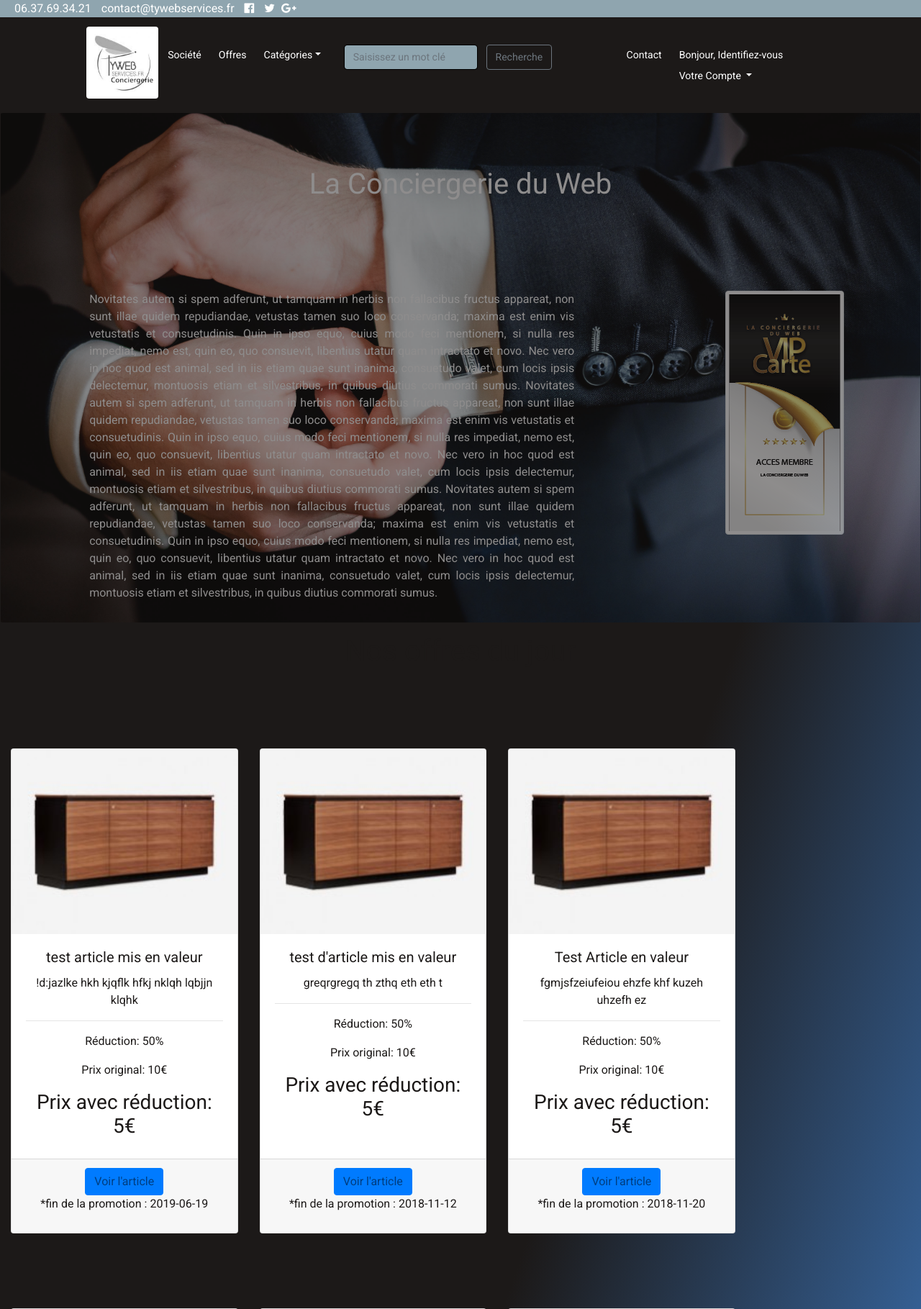
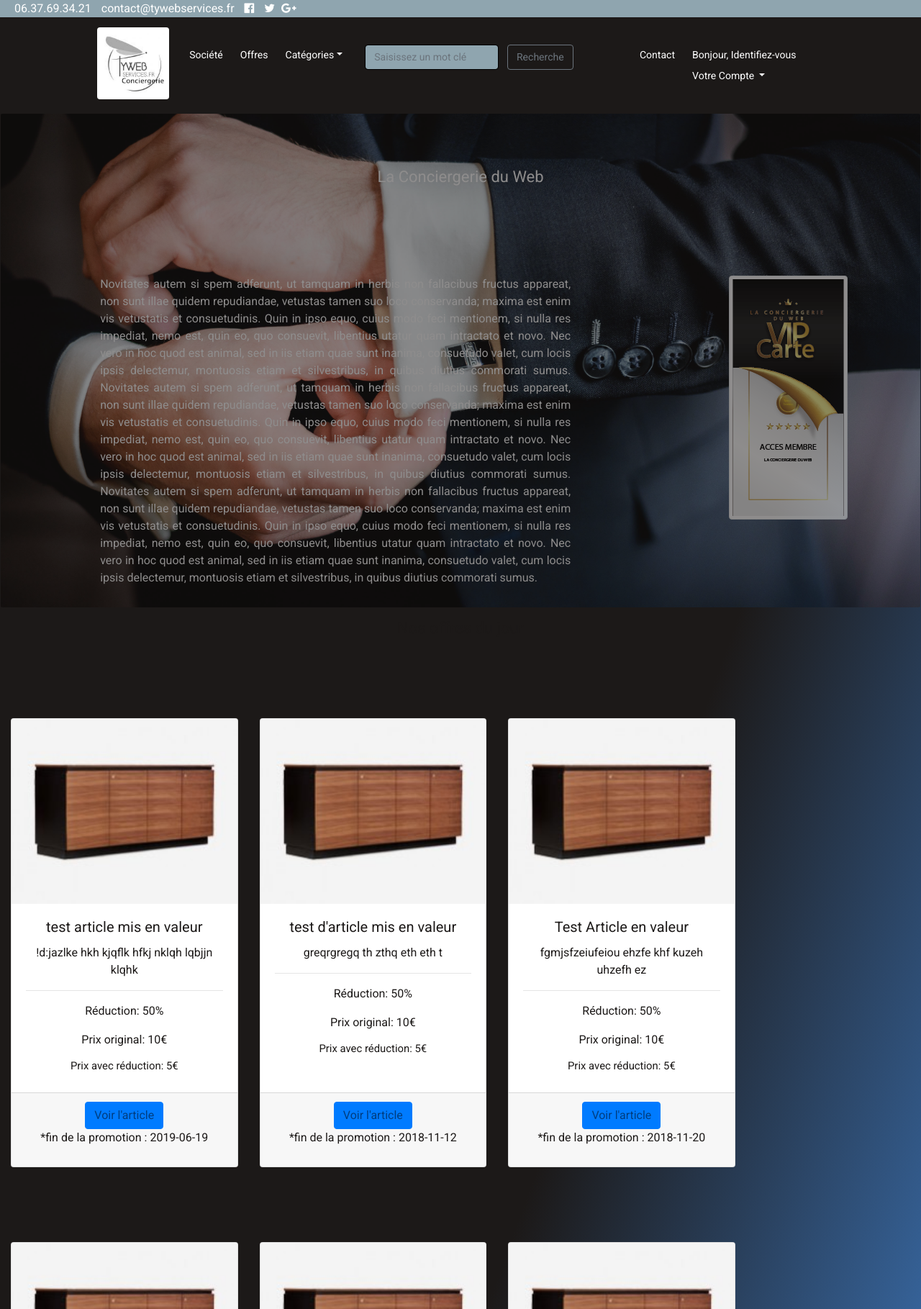
Before and after one commit to Shinfreyr/ConciergerieDuWeb, a PHP site: page / in a window 1280 px wide. Shown: the top 1819 px of the page at 72% size. Run offline with PHP 8.4, Linux system fonts and the light colour scheme; data comes from the database, SQL or seed files in the repository; some libraries are stand-ins or nearby versions.

Commit message:
remplacer les xs par col- ou col-sm bootrstrap4

```diff
--- a/src/Public/css/style.css
+++ b/src/Public/css/style.css
@@ -1,7 +1,7 @@
 /*Reset ++++++++++++++++++++++++++++++++++++++++++++++++++++++++++++++++++++++++++++++++++++++++++++++ */
 .card {
-    margin:0 0;
-    padding:0 0;
+    margin: 0;
+    padding: 0;
 }
 
 /*Header +++++++++++++++++++++++++++++++++++++++++++++++++++++++++++++++++++++++++++++++++++++++++++++ */
@@ -394,6 +394,15 @@ body ++++++++++++++++++++++++++ */
 #margemenu{
     display:block;
 }
+h4{
+    font-size:1em;
+    }
+h3{
+font-size:0.929em;
+}
+h1{
+    font-size:1.375em;
+}
 }
 @media (min-width: 769px) and (max-width: 996px) {
 #margemenu{
@@ -406,8 +415,20 @@ body ++++++++++++++++++++++++++ */
 display:none;
 }
  }
+.card {
+ flex: 1;
+ margin-left:10%;
+}
 
-
+h4{
+    font-size:1em;
+    }
+h3{
+font-size:0.929em;
+}
+h1{
+    font-size:1.375em;
+}
 
 /* @media screen and (max-width:768px)+++++++++++++++++++++++++++++*/
 
@@ -448,4 +469,7 @@ h1{
     display:block;
 }
 
+
+
+
 }/* fin de  @media screen and (max-width:768px)+++++++++++++++++++++++++++++*/
--- a/src/View/Frontend/indexView.php
+++ b/src/View/Frontend/indexView.php
@@ -9,7 +9,7 @@
 <div class="alert welcome hauteurclass col-12 someClass parallax" id="up" role="alert"  style="background-image: url('src/Public/images/mains.jpg');">
         <h1 class=" MgHtBs blanc">La Conciergerie du Web</h1>
         <div id="contImgTxt">
-            <div class="element offset-xl-1">
+            <div class="element col-xl-11 offset-xl-1">
                 <p class="text-justify blanc" >Novitates autem si spem adferunt, ut tamquam in herbis non fallacibus fructus appareat, non sunt illae quidem repudiandae, vetustas tamen suo loco conservanda; maxima est enim vis vetustatis et consuetudinis. Quin in ipso equo, cuius modo feci mentionem, si nulla res impediat, nemo est, quin eo, quo consuevit, libentius utatur quam intractato et novo. Nec vero in hoc quod est animal, sed in iis etiam quae sunt inanima, consuetudo valet, cum locis ipsis delectemur, montuosis etiam et silvestribus, in quibus diutius commorati sumus.
                 Novitates autem si spem adferunt, ut tamquam in herbis non fallacibus fructus appareat, non sunt illae quidem repudiandae, vetustas tamen suo loco conservanda; maxima est enim vis vetustatis et consuetudinis. Quin in ipso equo, cuius modo feci mentionem, si nulla res impediat, nemo est, quin eo, quo consuevit, libentius utatur quam intractato et novo. Nec vero in hoc quod est animal, sed in iis etiam quae sunt inanima, consuetudo valet, cum locis ipsis delectemur, montuosis etiam et silvestribus, in quibus diutius commorati sumus.
                 Novitates autem si spem adferunt, ut tamquam in herbis non fallacibus fructus appareat, non sunt illae quidem repudiandae, vetustas tamen suo loco conservanda; maxima est enim vis vetustatis et consuetudinis. Quin in ipso equo, cuius modo feci mentionem, si nulla res impediat, nemo est, quin eo, quo consuevit, libentius utatur quam intractato et novo. Nec vero in hoc quod est animal, sed in iis etiam quae sunt inanima, consuetudo valet, cum locis ipsis delectemur, montuosis etiam et silvestribus, in quibus diutius commorati sumus.
@@ -26,8 +26,9 @@
 
 <!-- Service Card ++++++++++++++++++++++++++++++++++++++++++++++++++++++++++++++++++++++++++++++++++++++++ -->
 <div class="row justify-content-center"><h1 class="alert-heading ">Nos offres du jour</h1></div>
-<div col-12>
-<div class="card-deck col-10 text-center" >
+<div row>
+
+<div class="card-deck col-sm-12 col-md-10 col-lg-10 col-xl-10 text-center" >
 
     <?php
         while ($db1 = $request->fetch()) {
@@ -79,10 +80,10 @@
 
 <!-- formulaire de contact et nos coordonnées ++++++++++++++++++++++++++++ -->
 <div class="row someClassvannes margeshautetbas" style="background-image: url('src/Public/test.jpg');" >
-          <div class="col-xs-12 col-sm-6 col-lg-5 offset-md-1 someClassgauche">
+          <div class="col-sm-6 col-md-6 offset-md-1  col-lg-5 someClassgauche">
 
 <!-- tite formulaire de contact ++++++++++++++++++++++++++++ -->
-            <div class="col-lg-12">
+            <div class="col-12">
                  <div class="titleprghp text-center">
                   <span class="prg"><h5>Comment pouvons-nous vous aider ?</h5></span>
                  </div>
@@ -154,7 +155,7 @@
                             </div>
                     </div>
                 <div class="form-group">
-                       <div class="boutton col-lg-12 col-md-12 col-xs-12">
+                       <div class="boutton col-lg-12 col-md-12 col-12">
                             <div class="text-center">
                                 <button name="submit" id="cancel" type="reset" value="reset" class="btn btn-outline-secondary my-2 my-sm-0 taille13">Annuler</button>
 
@@ -165,8 +166,8 @@
 
              </div> <!--+++++++++++++++++++++++++++++++++++++</form> </div du formulaire de contact form-->
           </div> <!--+++++++++++++++++++++++++++++++++++++ fin du formulaire de contact form partie gauche-->
-         <div class="col-xs-12"><br> </div>
-          <div class="col-xs-12 col-sm-5 offset-sm-1 col-md-3  offset-md-1 col-lg-4 offset-lg-1 someClassdroite"><!--+++++++++++++++++++++++++++++++++++++debut du formulaire de contact form partie droite-->
+         <div class="col-1"><br> </div>
+          <div class="col-sm-5 col-md-3 col-lg-3 col-xl-4 someClassdroite"><!--+++++++++++++++++++++++++++++++++++++debut du formulaire de contact form partie droite-->
             <div class="col-lg-12">
                 <div class="titleprghp text-center">
                     <span class="prg"><h5>Nos coordonnées</h5></span>
--- a/src/View/Frontend/template.php
+++ b/src/View/Frontend/template.php
@@ -65,8 +65,8 @@
             <!-- Navbar avec fond noir brillant avec classe bg-navbar  ++++++++++++++++++++++++++++++++++++++++++++++++++++++++++++++++++++++++++++++++++++++++++++ -->
             <nav class="navbar navbar-expand-lg navbar-light bg-navbar header-nav navbarcenter ">
             <div class="row">
-                <div class="col-xs-12 MgHtBsGeDe">
-                    <div class="col-xs-6 offset-xs-1">
+                <div class="col-12 MgHtBsGeDe">
+                    <div class="col-6 offset-sm-1">
                     <button class="navbar-toggler bg-light" type="button" data-toggle="collapse" data-target="#navbarSupportedContent" aria-controls="navbarSupportedContent" aria-expanded="false" aria-label="Toggle navigation">
                         <span class="navbar-toggler-icon "></span>
                         <span>MENU</span>
@@ -81,9 +81,9 @@
                 </div>
             </div>
               <!-- affichage logo petit +++++++++++++++++++++++++++++++ -->
-                    <div class="alogoPt">
+                    <div class="alogoPt"" id="tt"">
                     <a class="navbar-brand taille13 " href="index.php">
-                    <img src="src/Public/images/logoTywebServices.jpg" alt="Accueil" class="rounded mx-auto d-block" style="height:100px; width:100px;" id="logo"></a>
+                    <img src="src/Public/images/logoTywebServices.jpg" alt="Accueil" class="rounded mx-auto d-block" style="height:80px; width:80px;" id="logo"></a>
                     </div>
 
                <!-- navbar grand modele  ++++++++++++++++++++++++++++++++++++++++++++++++++++++++++++++++++++++++++++++++++++++++++++ -->
@@ -107,13 +107,13 @@
                             </div>
                         </li>
 
-                        <div class=" col-lg-5 col-xl-5 pasmarge float-left" style="max-width: 39%;">
+                        <div class=" col-lg-5 col-xl-5 pasmarge" style="max-width: 39%;">
                         <form class="form-inline my-2 my-lg-0 taille13" id="search">
                             <input class="form-control mr-sm-2 taille13" type="search" placeholder="Saisissez un mot clé" aria-label="Search" >
                             <button class="btn btn-outline-secondary my-2 my-sm-0 taille13" type="submit">Recherche</button>
                         </form></div>
 
-                        <li class="nav-item float-right">
+                        <li class="nav-item">
                             <a class="nav-link active" href="#">Contact <span class="sr-only">(current)</a>
                         </li>
 
```
Lines whose indentation alone changed are shown as unchanged.
